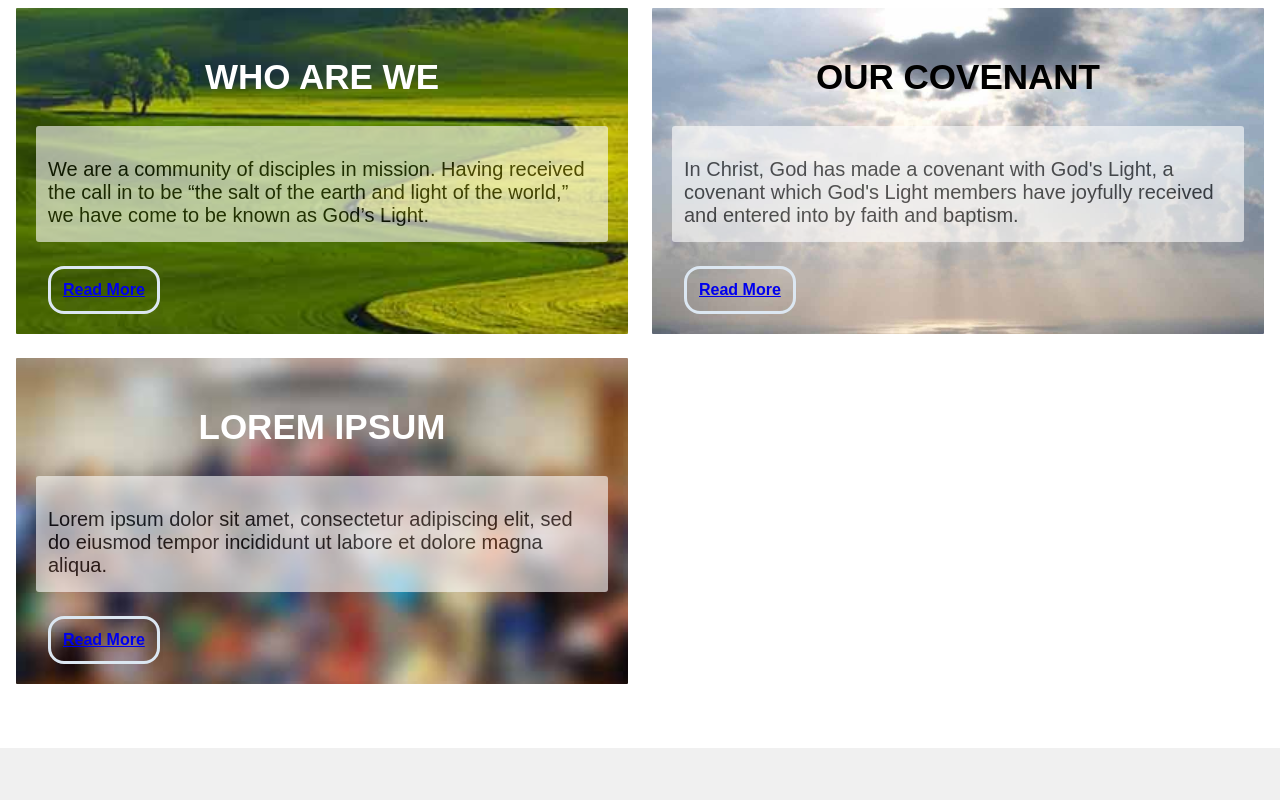
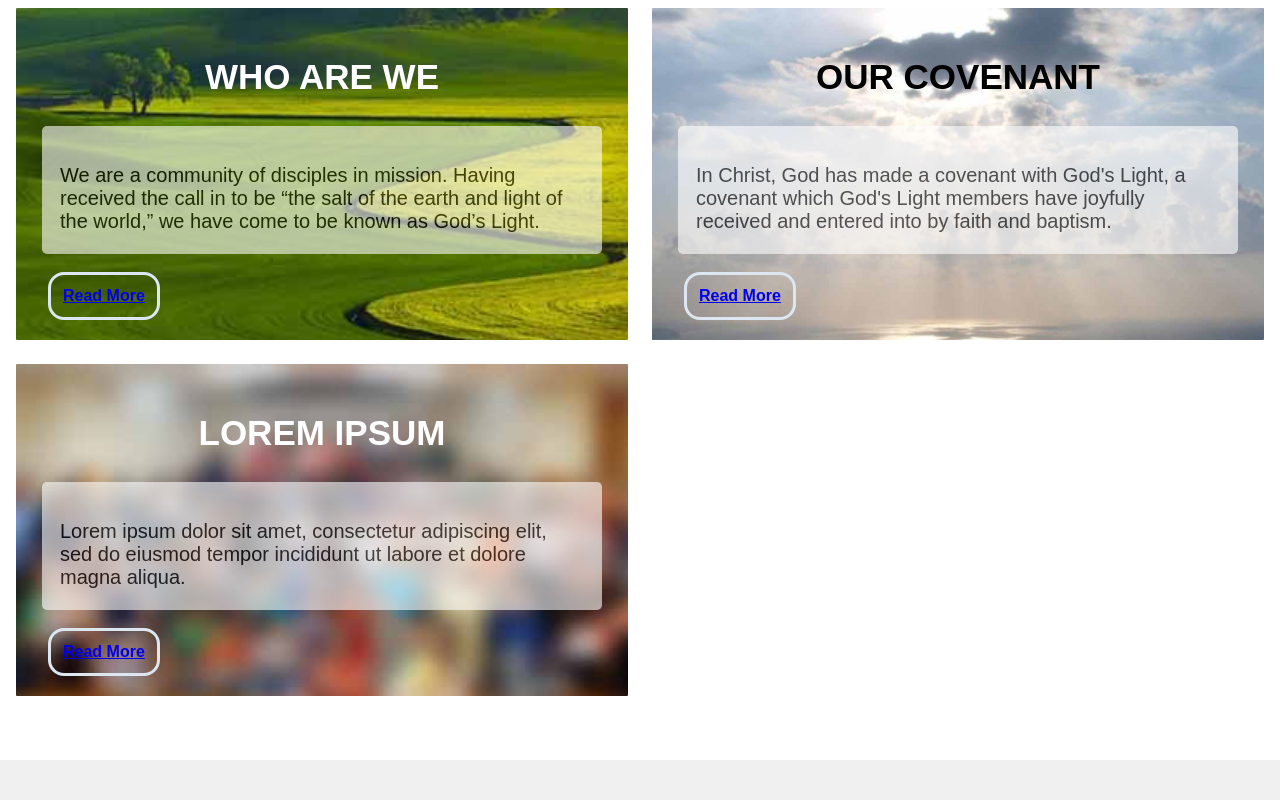
Before and after one commit to dmoralestech/gods-light, a React (Create React App) app: page / in a window 1280 px wide. Shown: the part 1380-2180 px from the top of the page. Built offline with nearby package versions, Linux system fonts and the light colour scheme; a web font is replaced by a local one.

Commit message:
Fix layouts

```diff
--- a/src/App.css
+++ b/src/App.css
@@ -377,9 +377,9 @@ h4 {
   background-color: white;
   font-weight: 500;
   /*background-color: #DCE7F2;*/
-  padding: 12px;
-  border-radius: 3px;
-  margin-bottom: 24px;
+  padding: 18px;
+  border-radius: 5px;
+  margin: 6px 6px 18px;
   color: white;
 }
 
```
Also changed, not shown: 12 other files (tests, documents, lock files or other folders).
